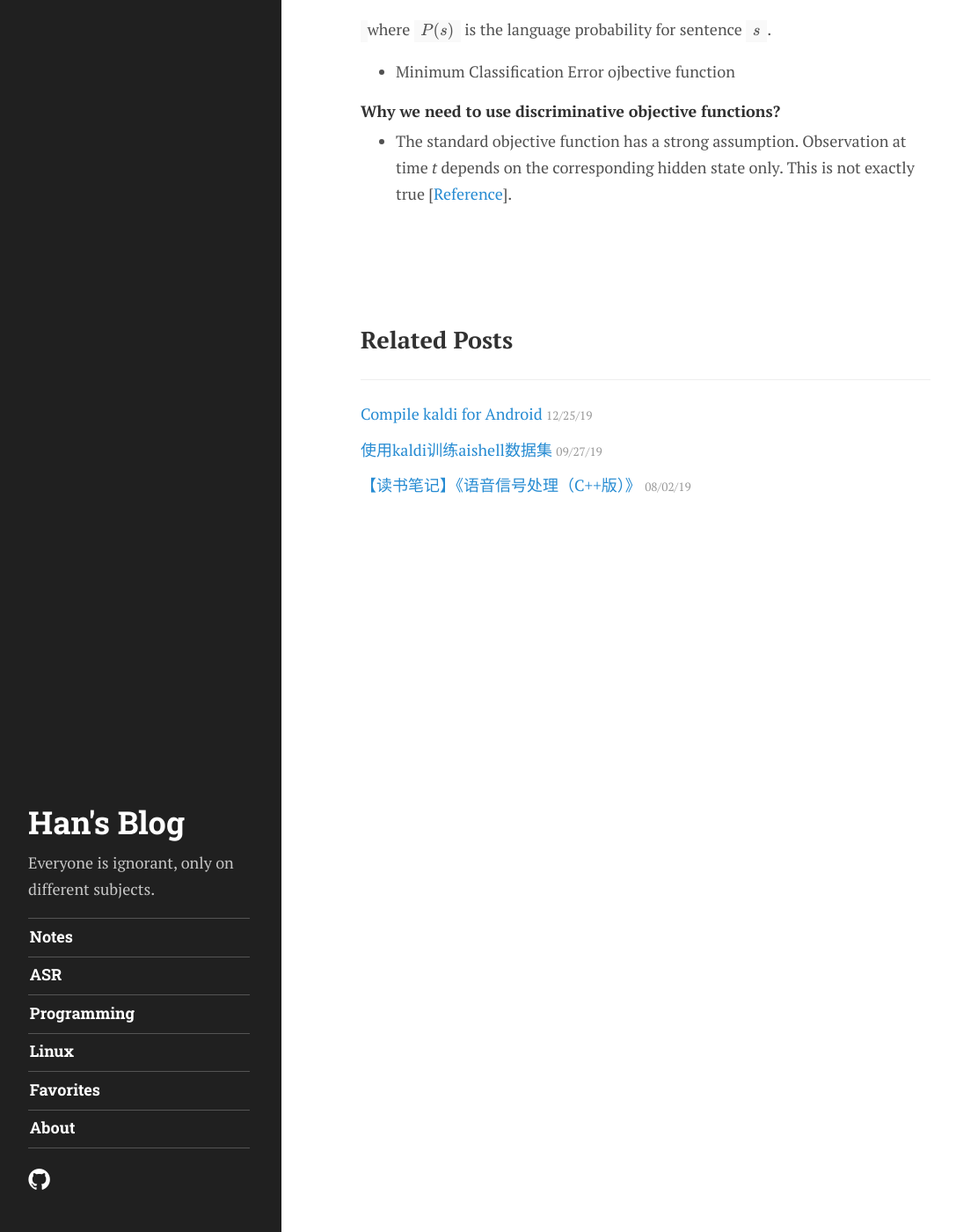
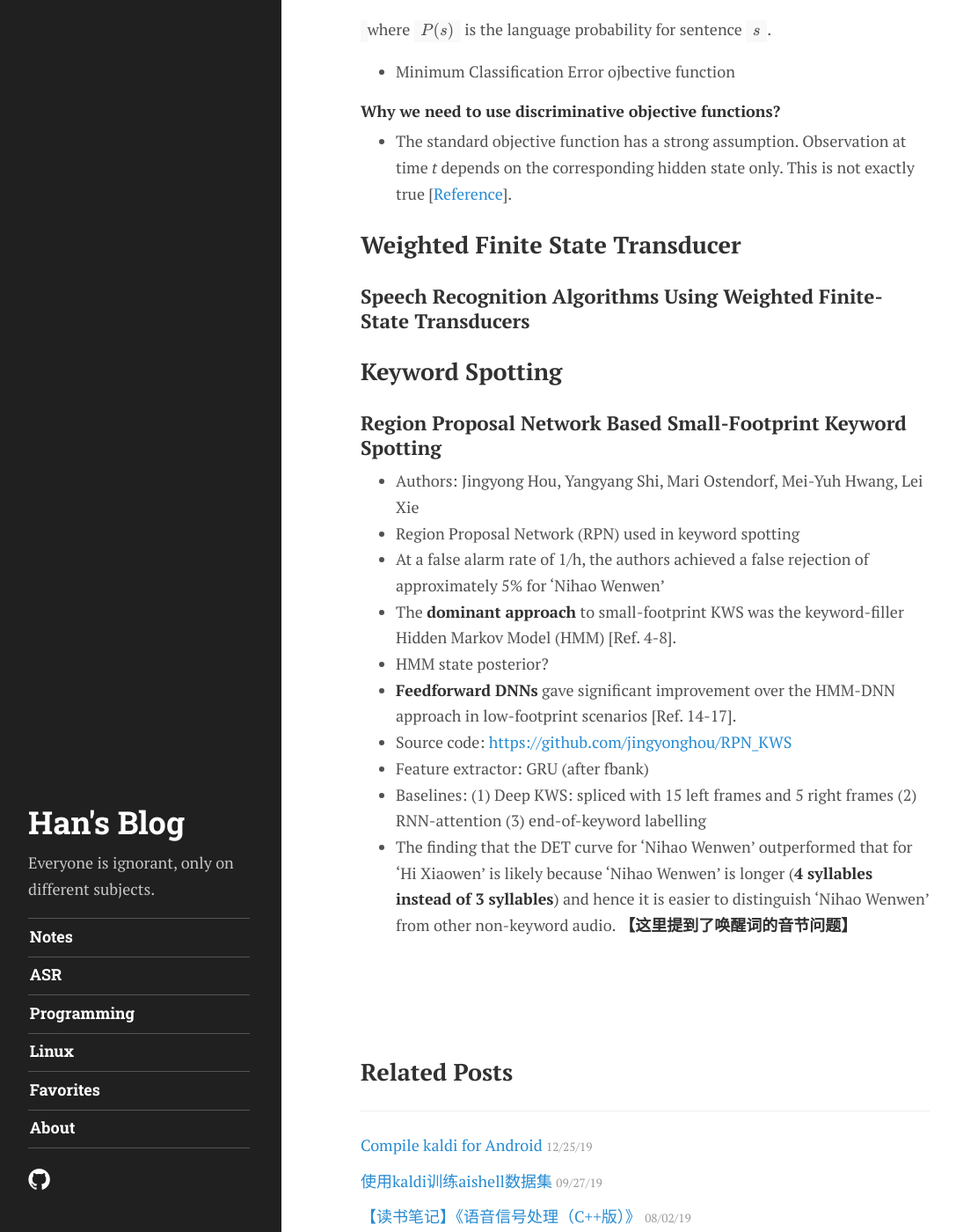
Before and after one commit to han-xie/han-xie.github.io, a Jekyll site: the page built from _posts/2020-03-12-literature-review.md, in a window 1280 px wide and 1400 px high, scrolled down 2287 px. Shown: the whole window at 88% size, without its empty margins (4-1091 px from the left). Built offline with Jekyll 4.4.1, drawn with Linux system fonts in a browser that asks for light colours; some web fonts are replaced; formulas are drawn with MathJax 3; comment, search, counter and statistics services are not loaded.

Commit message:
[post] Add RPN (kws) in literature review post
Also revise kaldi aishell post

```diff
--- a/_posts/2020-03-12-literature-review.md
+++ b/_posts/2020-03-12-literature-review.md
@@ -60,3 +60,22 @@ where `$P(s)$` is the language probability for sentence `$s$`.
 #### Why we need to use discriminative objective functions?
 
 - The standard objective function has a strong assumption. Observation at time *t* depends on the corresponding hidden state only. This is not exactly true [[Reference](https://medium.com/@jonathan_hui/speech-recognition-maximum-mutual-information-estimation-mmie-a0db565764aa)].
+
+## Weighted Finite State Transducer
+
+### Speech Recognition Algorithms Using Weighted Finite-State Transducers
+
+## Keyword Spotting
+
+### Region Proposal Network Based Small-Footprint Keyword Spotting
+
+- Authors: Jingyong Hou, Yangyang Shi, Mari Ostendorf, Mei-Yuh Hwang, Lei Xie
+- Region Proposal Network (RPN) used in keyword spotting
+- At a false alarm rate of 1/h, the authors achieved a false rejection of approximately 5% for 'Nihao Wenwen'
+- The **dominant approach** to small-footprint KWS was the keyword-filler Hidden Markov Model (HMM) [Ref. 4-8].
+- HMM state posterior?
+- **Feedforward DNNs** gave significant improvement over the HMM-DNN approach in low-footprint scenarios [Ref. 14-17].
+- Source code: <https://github.com/jingyonghou/RPN_KWS>
+- Feature extractor: GRU (after fbank)
+- Baselines: (1) Deep KWS: spliced with 15 left frames and 5 right frames (2) RNN-attention (3) end-of-keyword labelling
+- The finding that the DET curve for 'Nihao Wenwen' outperformed that for 'Hi Xiaowen' is likely because 'Nihao Wenwen' is longer (**4 syllables instead of 3 syllables**) and hence it is easier to distinguish 'Nihao Wenwen' from other non-keyword audio. **【这里提到了唤醒词的音节问题】**
```
Also changed, not shown: _posts/2019-09-27-kaldi-aishell.md (+1 -1 lines).
